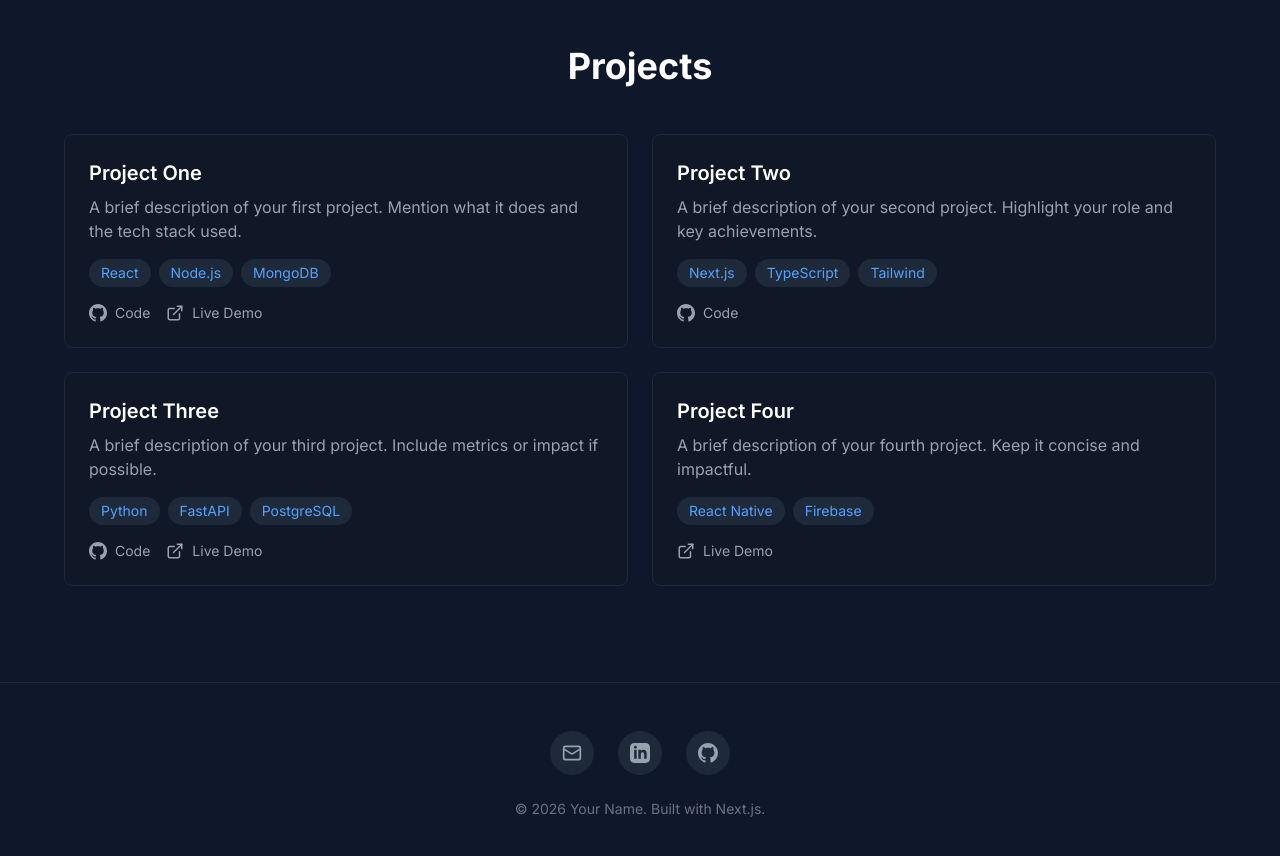
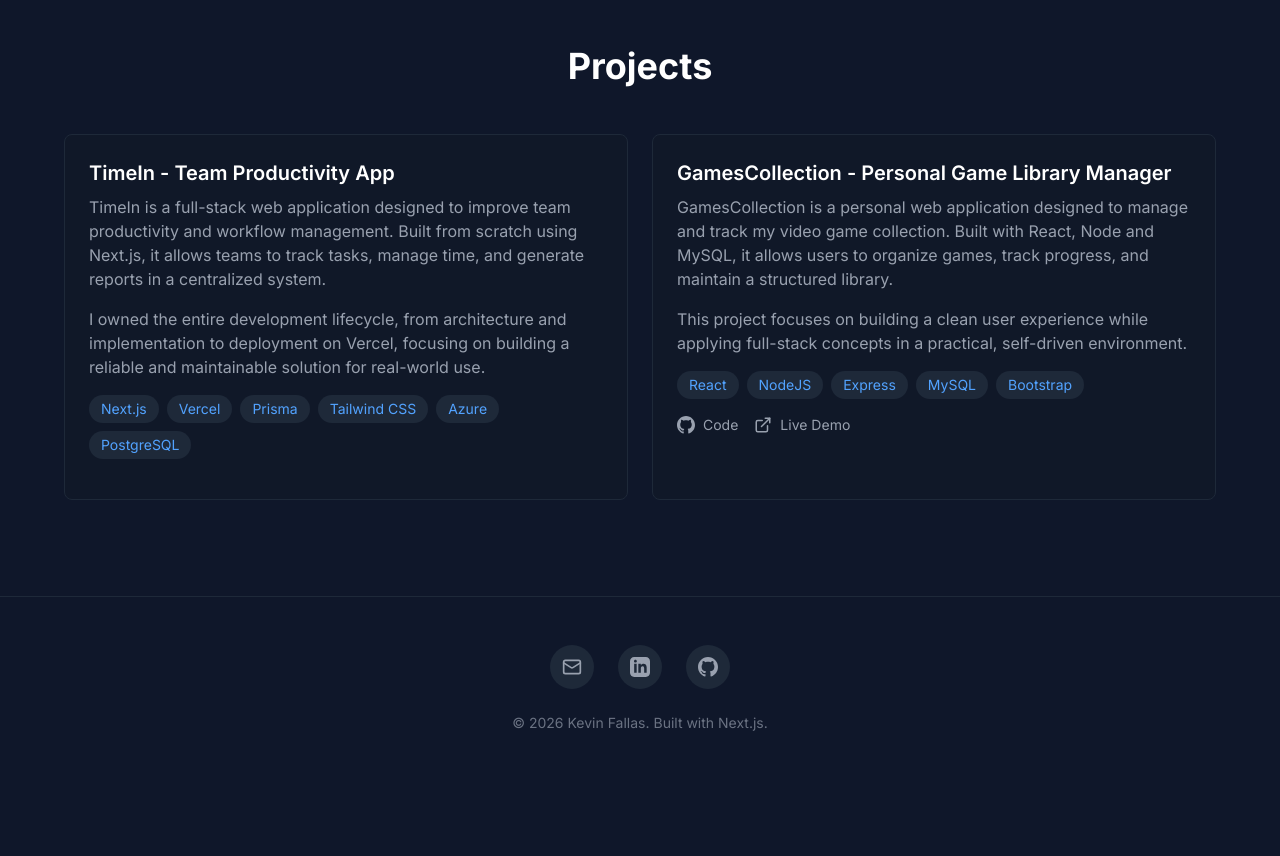
Before and after one commit to keff6/portfolio-app, a Next.js app: page / in a window 1280 px wide. Shown: the part 4020-4876 px from the top of the page. After the commit the page ends 4801 px from the top, so only its background shows below. Built offline with nearby package versions, Linux system fonts and the light colour scheme.

Commit message:
Add projects info

```diff
--- a/src/components/Footer.tsx
+++ b/src/components/Footer.tsx
@@ -48,7 +48,7 @@
             <Mail size={20} className="text-gray-400 hover:text-white" />
           </a>
           <a
-            href="https://linkedin.com"
+            href="https://www.linkedin.com/in/kevin-fallas/"
             target="_blank"
             rel="noopener noreferrer"
             className="p-3 bg-gray-800 rounded-full hover:bg-gray-700 transition-colors"
@@ -57,7 +57,7 @@
             <LinkedinIcon size={20} className="text-gray-400 hover:text-white" />
           </a>
           <a
-            href="https://github.com"
+            href="https://github.com/keff6"
             target="_blank"
             rel="noopener noreferrer"
             className="p-3 bg-gray-800 rounded-full hover:bg-gray-700 transition-colors"
@@ -67,7 +67,7 @@
           </a>
         </div>
         <p className="text-gray-500 text-sm">
-          © {new Date().getFullYear()} Your Name. Built with Next.js.
+          © {new Date().getFullYear()} Kevin Fallas. Built with Next.js.
         </p>
       </div>
     </footer>
--- a/src/components/Projects.tsx
+++ b/src/components/Projects.tsx
@@ -49,7 +49,9 @@
               <h3 className="text-xl font-semibold text-white mb-2">
                 {project.title}
               </h3>
-              <p className="text-gray-400 mb-4">{project.description}</p>
+              {project.description.map((desc, i) => (
+                <p key={i} className="text-gray-400 mb-4">{desc}</p>
+              ))}
               <div className="flex flex-wrap gap-2 mb-4">
                 {project.tags.map((tag) => (
                   <span
--- a/src/data/projects.ts
+++ b/src/data/projects.ts
@@ -3,32 +3,22 @@
 export const projects: Project[] = [
   {
     id: 1,
-    title: "Project One",
-    description: "A brief description of your first project. Mention what it does and the tech stack used.",
-    tags: ["React", "Node.js", "MongoDB"],
-    githubUrl: "https://github.com",
-    liveUrl: "https://example.com",
+    title: "TimeIn - Team Productivity App",
+    description: [
+      "TimeIn is a full-stack web application designed to improve team productivity and workflow management. Built from scratch using Next.js, it allows teams to track tasks, manage time, and generate reports in a centralized system.",
+      "I owned the entire development lifecycle, from architecture and implementation to deployment on Vercel, focusing on building a reliable and maintainable solution for real-world use.",
+    ],
+    tags: ["Next.js", "Vercel", "Prisma", "Tailwind CSS", "Azure", "PostgreSQL"],
   },
   {
     id: 2,
-    title: "Project Two",
-    description: "A brief description of your second project. Highlight your role and key achievements.",
-    tags: ["Next.js", "TypeScript", "Tailwind"],
-    githubUrl: "https://github.com",
-  },
-  {
-    id: 3,
-    title: "Project Three",
-    description: "A brief description of your third project. Include metrics or impact if possible.",
-    tags: ["Python", "FastAPI", "PostgreSQL"],
-    githubUrl: "https://github.com",
-    liveUrl: "https://example.com",
-  },
-  {
-    id: 4,
-    title: "Project Four",
-    description: "A brief description of your fourth project. Keep it concise and impactful.",
-    tags: ["React Native", "Firebase"],
-    liveUrl: "https://example.com",
+    title: "GamesCollection - Personal Game Library Manager",
+    description: [
+      "GamesCollection is a personal web application designed to manage and track my video game collection. Built with React, Node and MySQL, it allows users to organize games, track progress, and maintain a structured library.",
+      "This project focuses on building a clean user experience while applying full-stack concepts in a practical, self-driven environment.",
+    ],
+    tags: ["React", "NodeJS", "Express", "MySQL", "Bootstrap" ],
+    githubUrl: "https://github.com/keff6/gamescollection_fe",
+    liveUrl: "https://gamescollection-app.onrender.com/",
   },
 ];
--- a/src/lib/types.ts
+++ b/src/lib/types.ts
@@ -4,7 +4,7 @@
 export interface Project {
   id: number;
   title: string;
-  description: string;
+  description: string[];
   tags: string[];
   githubUrl?: string;
   liveUrl?: string;
```
